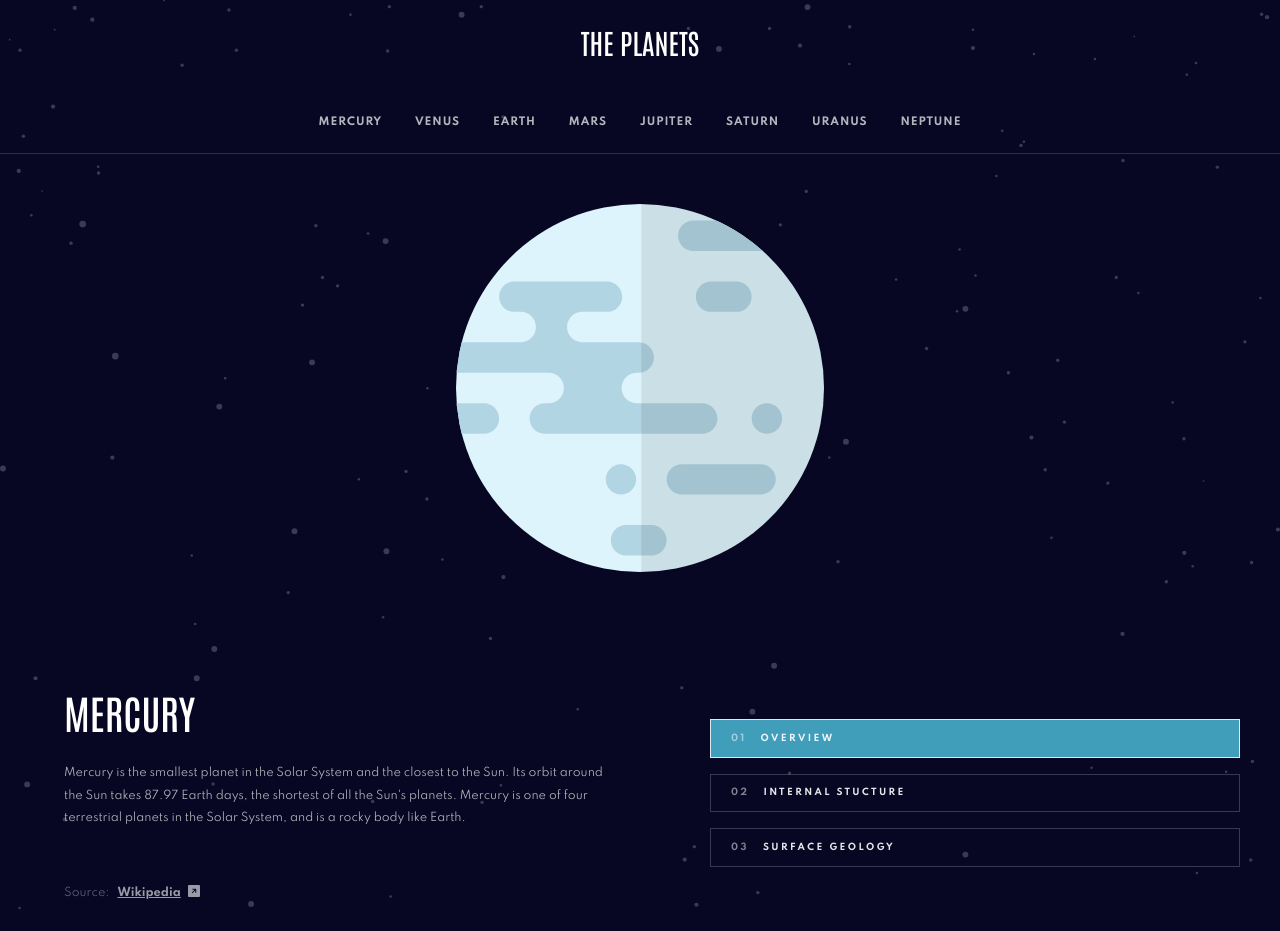
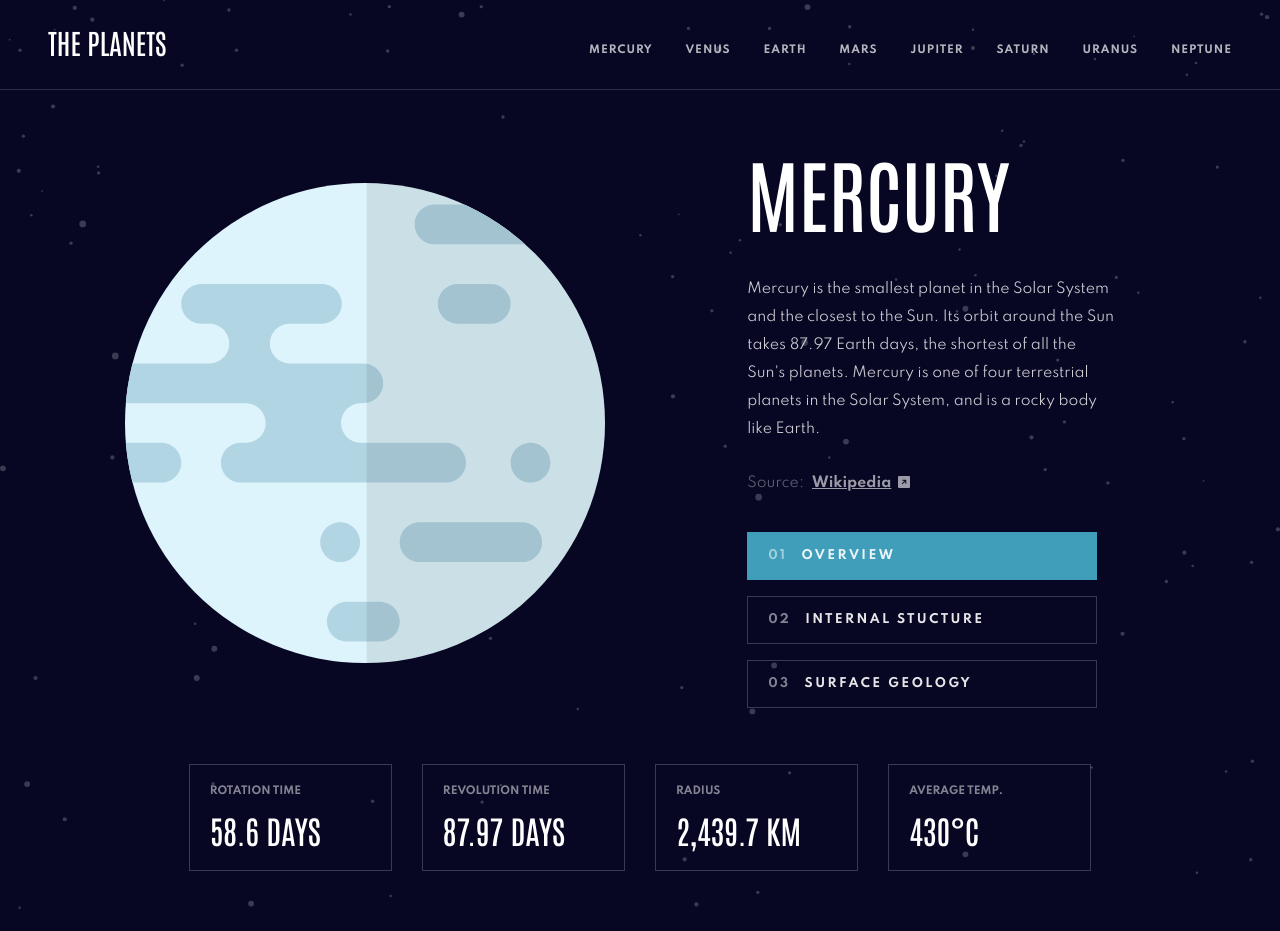
Before and after one commit to maricastroc/planets-fact-site, a React (Vite) app: page / in a window 1280 px wide. Shown: the top 931 px of the page. Built offline with nearby package versions, Linux system fonts and the light colour scheme.

Commit message:
Finishing responsive design for all devices

```diff
--- a/src/components/Header/styles.ts
+++ b/src/components/Header/styles.ts
@@ -4,6 +4,15 @@ export const Wrapper = styled.div`
   display: flex;
   flex-direction: column;
   width: 100%;
+
+  @media (min-width: 1015px) {
+    width: 100%;
+    padding: 1.5rem 3rem 1.5rem;
+    flex-direction: row;
+    justify-content: space-between;
+    align-items: center;
+    justify-content: center;
+  }
 `
 
 export const Container = styled.div`
@@ -17,6 +26,11 @@ export const Container = styled.div`
     justify-content: center;
     padding: 1.5rem 1.5rem 1rem;
   }
+
+  @media (min-width: 1015px) {
+    width: 100%;
+    padding: 0;
+  }
 `
 
 export const Heading = styled.h1`
@@ -24,6 +38,15 @@ export const Heading = styled.h1`
   font-family: 'Antonio', sans-serif;
   font-weight: 500;
   text-transform: uppercase;
+  width: 100%;
+
+  @media (min-width: 698px) {
+    text-align: center;
+  }
+
+  @media (min-width: 1015px) {
+    text-align: left;
+  }
 `
 export const IconContainer = styled.div`
   svg {
@@ -67,8 +90,17 @@ export const DesktopPlanetsContainer = styled.div`
   }
 
   @media (min-width: 698px) {
-    margin-top: 2.5rem;
+    margin-top: 2rem;
     display: flex;
     justify-content: center;
+    margin-bottom: 1rem;
+  }
+
+  @media (min-width: 1015px) {
+    margin-top: 1rem;
+    align-self: center;
+    justify-content: flex-end;
+    width: 100%;
+    margin-bottom: 0;
   }
 `
--- a/src/components/PlanetPage/components/BtnDesktop/styles.ts
+++ b/src/components/PlanetPage/components/BtnDesktop/styles.ts
@@ -14,8 +14,7 @@ export const Button = styled.button`
     display: flex;
 
     &.active {
-      border: 1px solid;
-      border-color: rgba(255, 255, 255, 0.8);
+      border: 1px solid transparent;
 
       &.mercury {
         background-color: ${(props) => props.theme['mercury-color']};
@@ -49,6 +48,22 @@ export const Button = styled.button`
         background-color: ${(props) => props.theme['neptune-color']};
       }
     }
+
+    @media (min-width: 1015px) {
+      padding: 1rem 1.25rem;
+      transition: 300ms;
+      width: 21.875rem;
+
+      &.active {
+        border: 1px solid;
+        border-color: transparent;
+      }
+
+      &:hover {
+        border: 1px solid transparent;
+        background-color: ${(props) => props.theme['dark-gray']};
+      }
+    }
   }
 `
 
@@ -57,6 +72,12 @@ export const TextContainer = styled.div`
   align-items: center;
   gap: 0.875rem;
   text-transform: uppercase;
+
+  @media (min-width: 1015px) {
+    &.hover {
+      background-color: ${(props) => props.theme['light-gray']};
+    }
+  }
 `
 
 export const Number = styled.p`
@@ -65,6 +86,10 @@ export const Number = styled.p`
   font-weight: 700;
   letter-spacing: 0.15rem;
   opacity: 0.5;
+
+  @media (min-width: 1015px) {
+    font-size: 0.75rem;
+  }
 `
 
 export const Label = styled.p`
@@ -73,4 +98,8 @@ export const Label = styled.p`
   font-weight: 700;
   letter-spacing: 0.15rem;
   opacity: 0.9;
+
+  @media (min-width: 1015px) {
+    font-size: 0.75rem;
+  }
 `
--- a/src/components/PlanetPage/components/ItemList/styles.ts
+++ b/src/components/PlanetPage/components/ItemList/styles.ts
@@ -6,8 +6,20 @@ export const Container = styled.div`
   align-items: center;
   border: 1px solid;
   border-color: rgba(255, 255, 255, 0.2);
-  padding: 0.6rem 1.5rem;
+  padding: 0.9rem 0.95rem;
   width: 100%;
+
+  @media (min-width: 698px) {
+    flex-direction: column;
+    justify-content: start;
+    align-items: flex-start;
+    gap: 0.68rem;
+  }
+
+  @media (min-width: 1015px) {
+    padding: 1.25rem 1.25rem;
+    width: clamp(10rem, 20vw, 12.7rem);
+  }
 `
 
 export const Paragraph = styled.p`
@@ -16,6 +28,10 @@ export const Paragraph = styled.p`
   font-family: 'Spartan', sans-serif;
   font-weight: 700;
   opacity: 0.5;
+
+  @media (min-width: 1015px) {
+    font-size: 0.65rem;
+  }
 `
 
 export const Heading = styled.h2`
@@ -23,4 +39,12 @@ export const Heading = styled.h2`
   font-size: 1.25rem;
   font-family: 'Antonio', sans-serif;
   font-weight: 500;
+
+  @media (min-width: 698px) {
+    font-size: 1.5rem;
+  }
+
+  @media (min-width: 1015px) {
+    font-size: 2rem;
+  }
 `
--- a/src/components/PlanetPage/styles.ts
+++ b/src/components/PlanetPage/styles.ts
@@ -10,6 +10,7 @@ export const Container = styled.div`
   max-width: 100vw;
 
   @media (min-width: 698px) {
+    margin-top: 0;
     gap: 2rem;
   }
 `
@@ -54,7 +55,10 @@ export const EmblaContainer = styled.div`
   }
 
   @media (min-width: 698px) {
-    pointer-events: initial;
+    pointer-events: none;
+    button {
+      pointer-events: initial;
+    }
   }
 `
 
@@ -72,6 +76,20 @@ export const ItemsListContainer = styled.div`
   flex-direction: column;
   gap: 0.5rem;
   width: 100%;
-  padding: 0 1.5rem;
+  padding: 0 2.5rem;
   margin-bottom: 2.96rem;
+
+  @media (min-width: 698px) {
+    flex-direction: row;
+  }
+
+  @media (min-width: 1015px) {
+    max-width: 68rem;
+    padding: 1.5rem 3rem 1.5rem;
+    flex-direction: row;
+    justify-content: space-between;
+    align-items: center;
+    justify-content: center;
+    gap: 1.875rem;
+  }
 `
--- a/src/components/PlanetSlide/styles.ts
+++ b/src/components/PlanetSlide/styles.ts
@@ -12,6 +12,11 @@ export const Container = styled.div`
   @media (min-width: 698px) {
     gap: 7rem;
   }
+
+  @media (min-width: 1015px) {
+    flex-direction: row;
+    gap: clamp(3rem, 8vw, 7rem);
+  }
 `
 
 export const ImageContainer = styled.div`
@@ -25,6 +30,13 @@ export const ImageContainer = styled.div`
   @media (min-width: 698px) {
     img {
       width: 23rem;
+      height: auto;
+    }
+  }
+
+  @media (min-width: 1015px) {
+    img {
+      width: clamp(28rem, 43vw, 30rem);
       height: auto;
     }
   }
@@ -49,6 +61,16 @@ export const ImageContainerSurface = styled.div`
       height: auto;
     }
   }
+
+  @media (min-width: 1015px) {
+    left: 36%;
+    top: 73%;
+
+    img {
+      width: 8.5rem;
+      height: auto;
+    }
+  }
 `
 
 export const TextWrapper = styled.div`
@@ -62,19 +84,24 @@ export const TextWrapper = styled.div`
     justify-content: space-between;
     padding: 0 2.5rem;
   }
+
+  @media (min-width: 1015px) {
+    flex-direction: column;
+    gap: 2.5rem;
+    width: clamp(25rem, 40vw, 28rem);
+  }
 `
 
 export const TextContainer = styled.div`
   display: flex;
   flex-direction: column;
   text-align: center;
-  gap: 1.5rem;
-  max-width: 100vw;
-  padding: 0 1.5rem;
+  gap: 2rem;
+  max-width: 85vw;
 
   @media (min-width: 698px) {
     text-align: left;
-    max-width: 50%;
+    width: 100%;
   }
 `
 
@@ -83,6 +110,10 @@ export const Heading = styled.h2`
   font-family: 'Antonio', sans-serif;
   font-weight: 500;
   text-transform: uppercase;
+
+  @media (min-width: 1015px) {
+    font-size: 5rem;
+  }
 `
 
 export const Paragraph = styled.p`
@@ -91,6 +122,15 @@ export const Paragraph = styled.p`
   font-family: 'Spartan', sans-serif;
   font-weight: 400;
   opacity: 0.7;
+
+  @media (min-width: 698px) {
+    font-size: 0.75rem;
+  }
+
+  @media (min-width: 1015px) {
+    font-size: 0.875rem;
+    opacity: 0.8;
+  }
 `
 
 export const Source = styled.div`
@@ -100,15 +140,19 @@ export const Source = styled.div`
   font-size: 0.7rem;
   font-family: 'Spartan', sans-serif;
   opacity: 0.6;
-  margin-top: 2rem;
 
   p {
     opacity: 0.6;
   }
 
   @media (min-width: 698px) {
+    font-size: 0.75rem;
     align-items: start;
     justify-content: flex-start;
+  }
+
+  @media (min-width: 1015px) {
+    font-size: 0.875rem;
   }
 `
 
```
